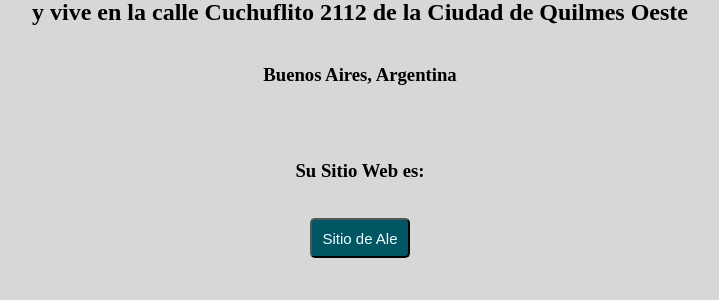
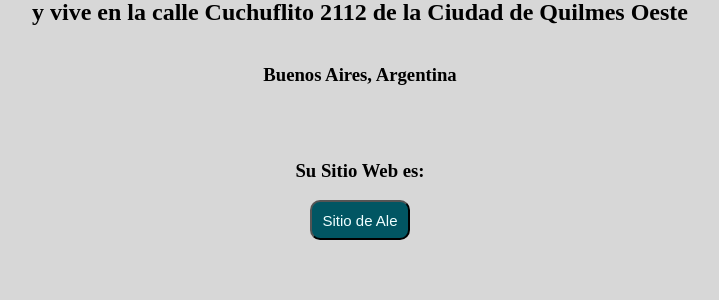
Before and after one commit to Drako01/Django-Pythonisos-WebApp, a Django app: page / in a window 1280 px wide. Shown: the part 194-494 px from the top of the page, without its empty margins (280-999 px from the left). Run offline with Django 3.2, Linux system fonts and the light colour scheme.

Commit message:
27042022

```diff
--- a/templates/blog/index.html
+++ b/templates/blog/index.html
@@ -16,7 +16,7 @@
 
         button {
             background: rgb(1, 86, 99);
-            border-radius: 5px;
+            border-radius: 10px;
             height: 40px;
             width: 100px;
             color: azure;
@@ -40,7 +40,7 @@
         <h2>y vive en la calle {{ direccion.calle }} de la Ciudad de {{ direccion.localidad }} </h2>
         <h3> {{ direccion.provincia }}, {{ direccion.pais }} </h3></br></br>
         <h3>Su Sitio Web es:</h3>
-        </br>
+
         <a href="http://armotusitio.com" target="_blank" rel="noopener noreferrer"> <button>Sitio de Ale</button> </a>
     </div>
 
```
